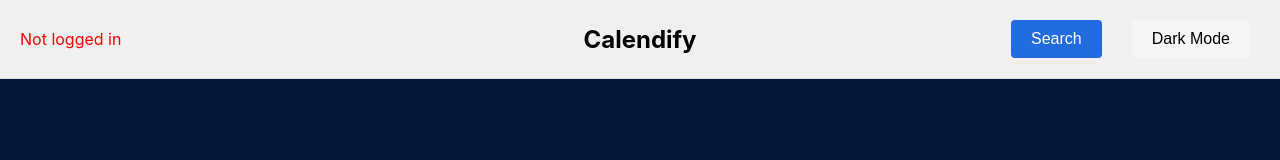
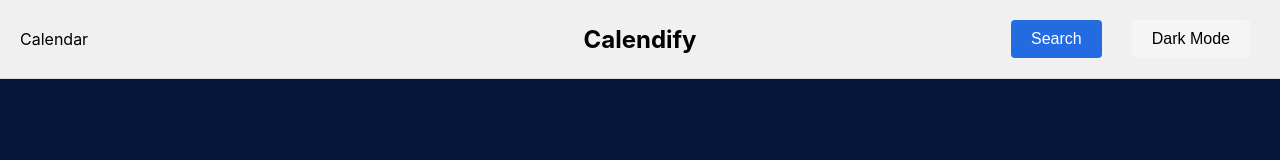
Before and after one commit to IvarHendriks1/Calendify_app, a React (Create React App) app in the folder Project/frontend/: page / in a window 1280 px wide. Shown: the top 160 px of the page. Built offline with nearby package versions, Linux system fonts and the light colour scheme; no server answers.

Commit message:
Remove unnecessary buttons

```diff
--- a/Project/frontend/src/Header.tsx
+++ b/Project/frontend/src/Header.tsx
@@ -18,10 +18,7 @@ const Header: React.FC = () => {
   };
 
   const toggleDarkMode = () => {
-    setIsDarkMode((prevMode) => {
-      console.log('Dark mode toggled:', !prevMode);
-      return !prevMode;
-    });
+    setIsDarkMode((prevMode) => !prevMode);
   };
 
   useEffect(() => {
@@ -77,21 +74,9 @@ const Header: React.FC = () => {
     >
       {/* Left Section */}
       <div style={{ display: 'flex', gap: '15px', flex: '1' }}>
-        {role === 'admin' ? (
-          <>
-            <Link to="/" style={{ textDecoration: 'none', color: isDarkMode ? '#fff' : 'black' }}>Calendar</Link>
-            <Link to="/add-event" style={{ textDecoration: 'none', color: isDarkMode ? '#fff' : 'black' }}>Add Event</Link>
-            <Link to="/all-users" style={{ textDecoration: 'none', color: isDarkMode ? '#fff' : 'black' }}>All Users</Link>
-          </>
-        ) : role === 'user' ? (
-          <>
-            <Link to="/" style={{ textDecoration: 'none', color: isDarkMode ? '#fff' : 'black' }}>My Schedule</Link>
-            <Link to="/tasks" style={{ textDecoration: 'none', color: isDarkMode ? '#fff' : 'black' }}>Tasks</Link>
-            <Link to="/notifications" style={{ textDecoration: 'none', color: isDarkMode ? '#fff' : 'black' }}>Notifications</Link>
-          </>
-        ) : (
-          <span style={{ color: 'red' }}>Not logged in</span>
-        )}
+        <Link to="/" style={{ textDecoration: 'none', color: isDarkMode ? '#fff' : 'black' }}>
+          Calendar
+        </Link>
       </div>
 
       {/* Middle Section */}
```
